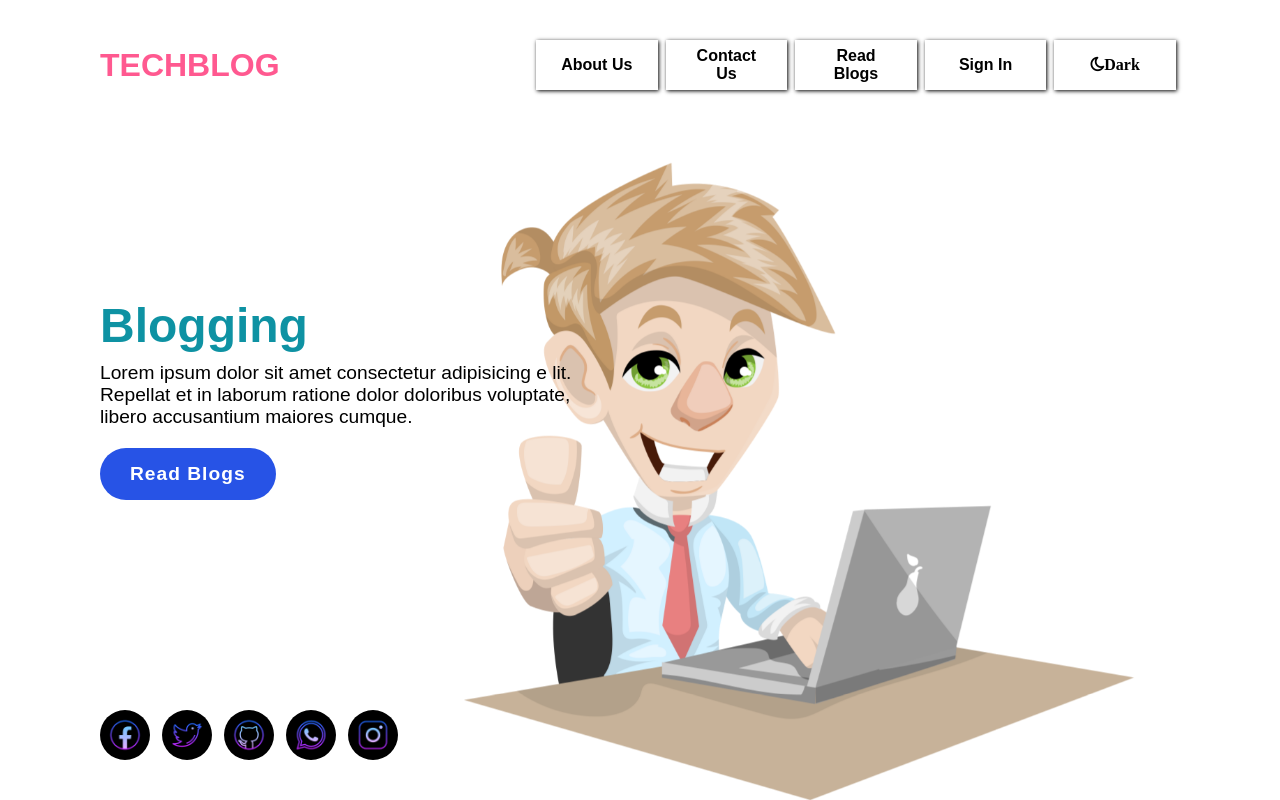
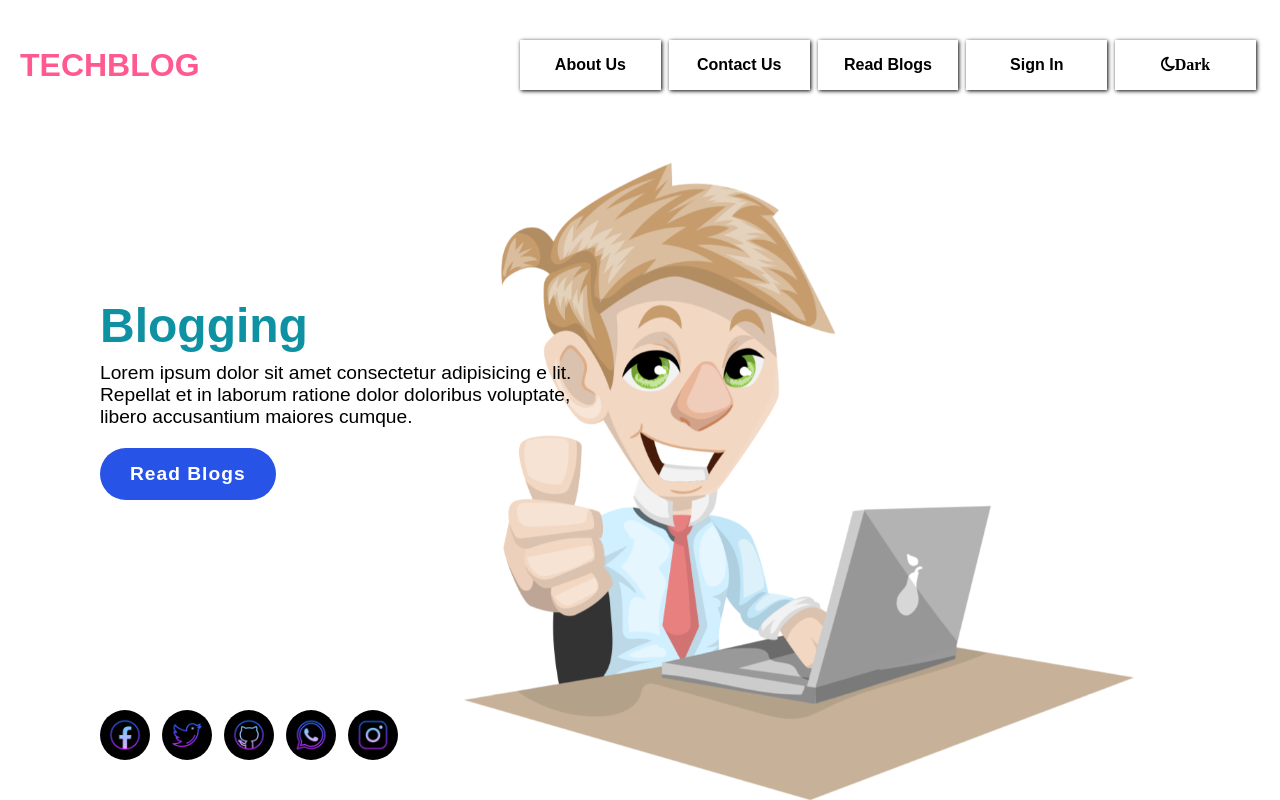
Before and after one commit to nabin0/Techlog, a PHP site: page / in a window 1280 px wide. Run offline with PHP 8.4, Linux system fonts and the light colour scheme.

Commit message:
css updated

```diff
--- a/assets/css/index.css
+++ b/assets/css/index.css
@@ -19,6 +19,7 @@ body {
   color: var(--dark);
   background: var(--light);
 }
+
 section {
   position: relative;
   width: 100%;
@@ -39,6 +40,7 @@ section {
   animation: fade_in 1s linear forwards;
   animation-delay: 3.5s;
 }
+
 /* Navigation Part  */
 
 header {
@@ -46,7 +48,7 @@ header {
   top: 0;
   left: 0;
   width: 100%;
-  padding: 40px 100px;
+  padding: 40px 20px;
   display: flex;
   justify-content: space-between;
   align-items: center;
```
